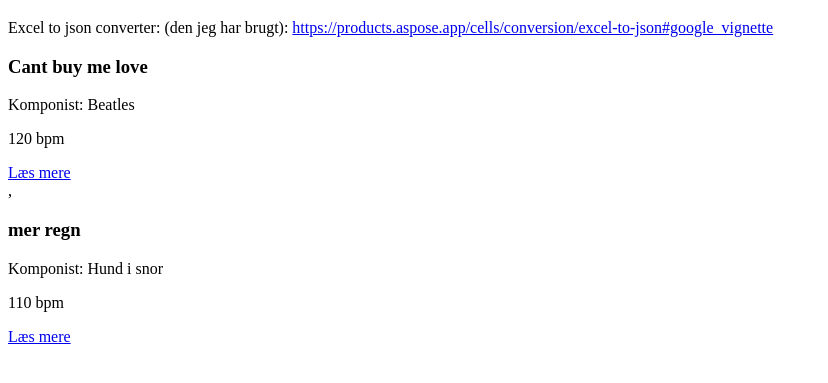
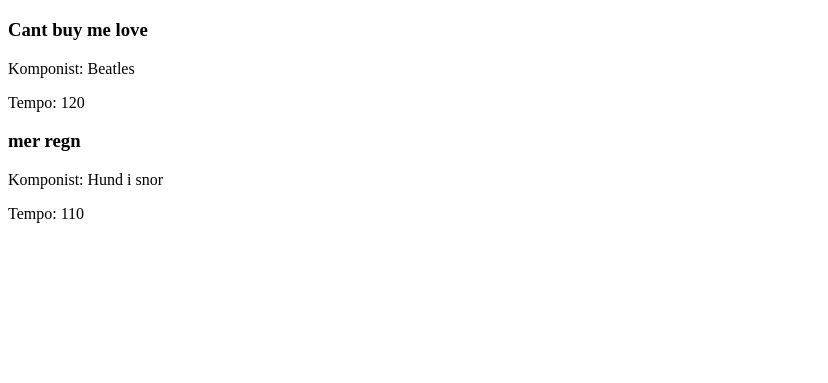
Before and after one commit to PeterUlf/hent-data--tema7-, a plain HTML site: page sange_v02.html in a window 1280 px wide. Shown: the part 61-444 px from the top of the page, without its empty margins (0-828 px from the left). Drawn offline with Linux system fonts and the light colour scheme.

Commit message:
endeligt

```diff
--- a/sange_v02.html
+++ b/sange_v02.html
@@ -9,11 +9,10 @@
 
 <body>
     <h1>Hent data fra Json</h1>
-    <p>Excel to json converter: (den jeg har brugt):
-        <a href="https://products.aspose.app/cells/conversion/excel-to-json#google_vignette">
-            https://products.aspose.app/cells/conversion/excel-to-json#google_vignette</a>
-    </p>
-    <div id="sangliste"></div>
+
+    <div id="sangliste">
+        <!-- her kommer en article for hver sang -->
+    </div>
     <script src="sange_v02.js"></script>
 </body>
 
--- a/sange_v02.js
+++ b/sange_v02.js
@@ -1,4 +1,4 @@
-console.log("script loaded....");
+console.log("script loaded.. sange_v02");
 
 const sangliste = document.querySelector("#sangliste");
 
@@ -6,28 +6,24 @@ function hentData() {
   console.log("hentData");
   fetch("sange.json")
     .then((res) => res.json())
-    //.then((json) => visSange(json));
     .then(visSange);
 }
 
 function visSange(data) {
-  console.log(data);
-  const alleSange = data.sange; //fordi mit array af sange ligger under sange i objektet
-  arrayMedSange = alleSange.map(
-    (sang) => `
+  console.log("visSange");
 
-        <article class="sang_card">
+  const alleSange = data.sange;
+  let arrayMedSange = alleSange.map(
+    (sang) =>
+      `<article class="sang_card">
+<h3>${sang.titel}</h3>
+<p>Komponist: ${sang.komponist}</p>
+<p>Tempo: ${sang.tempo}</p>
+</article>`
+  );
+  console.log("arrayMedSange:", arrayMedSange);
 
-            <h3>${sang.titel}</h3>
-            <p>Komponist: ${sang.komponist} </p>
-            <p>${sang.tempo} bpm</p>
-            <a href="single.html?id=${sang.id}">Læs mere    </a>
-         </article>
-
-        `
-  );
-
-  sangliste.innerHTML = arrayMedSange.join();
+  sangliste.innerHTML = arrayMedSange.join("");
 }
 
 hentData();
```
Also changed, not shown: index.html (+4 -0 lines), sange_v01.js (+4 -4 lines), 1 other file.
